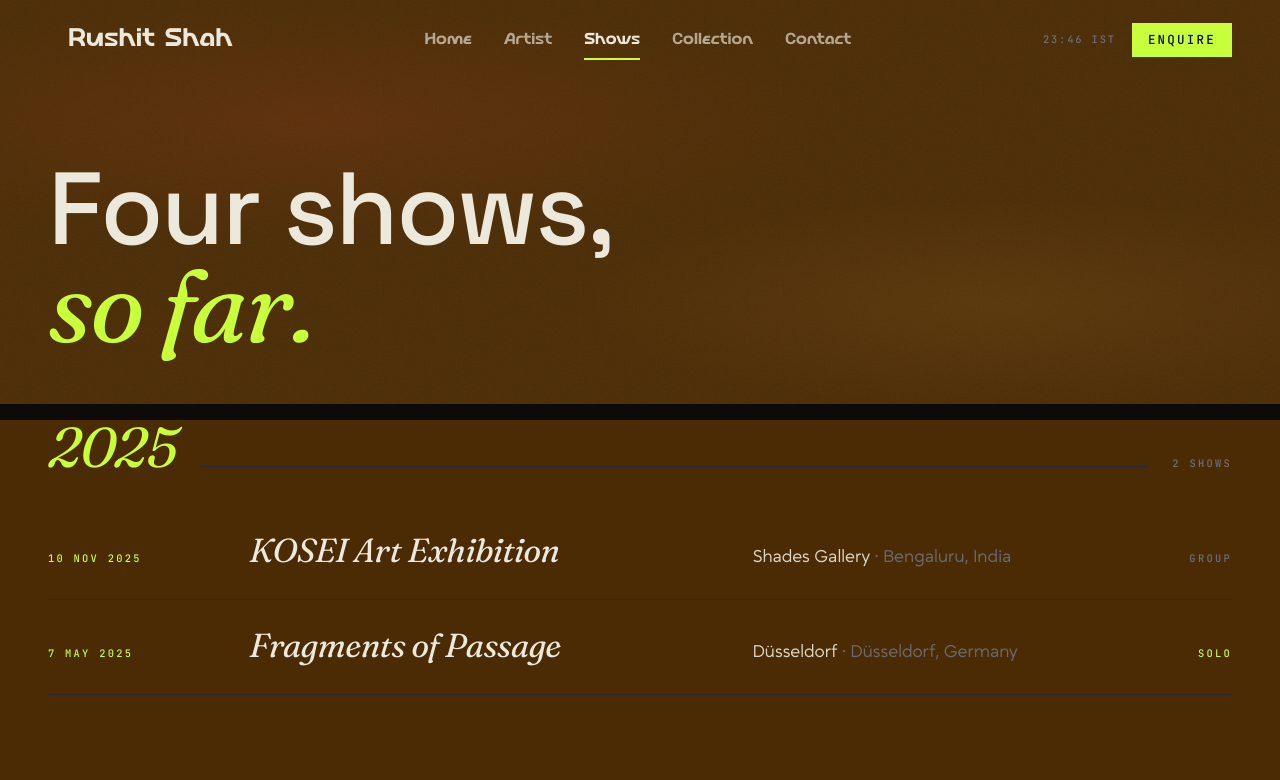
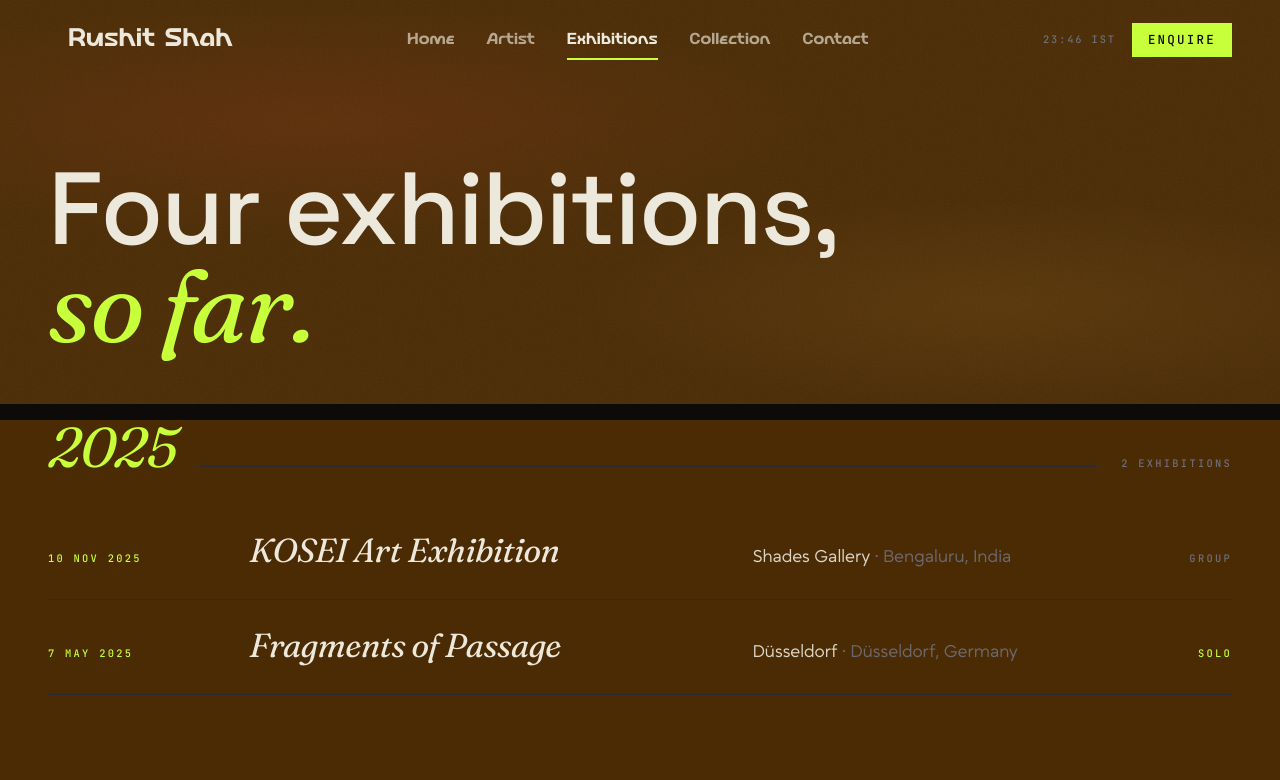
Before and after one commit to hunternodes/rushit-shah-portfolio, a Next.js app: page /exhibitions in a window 1280 px wide. Shown: the top 780 px of the page. Built offline with nearby package versions, Linux system fonts and the light colour scheme.

Commit message:
content: rename 'Shows' \u2192 'Exhibitions' sitewide — nav + footer nav labels; exhibitions page headline 'Four shows' \u2192 'Four exhibitions'; per-year row count 'SHOW/SHOWS' \u2192 'EXHIBITION/EXHIBITIONS'. URL /exhibitions unchanged (already matches)

```diff
--- a/app/(public)/exhibitions/page.tsx
+++ b/app/(public)/exhibitions/page.tsx
@@ -98,7 +98,7 @@ export default function ExhibitionsPage() {
               letterSpacing: '-0.02em',
             }}
           >
-            Four shows,
+            Four exhibitions,
             <br />
             <span className="in-serif" style={{ color: 'var(--lime)' }}>
               so far.
@@ -141,7 +141,7 @@ export default function ExhibitionsPage() {
                   style={{ color: 'var(--dim)', letterSpacing: '0.22em' }}
                 >
                   {byYear[year].length}{' '}
-                  {byYear[year].length === 1 ? 'SHOW' : 'SHOWS'}
+                  {byYear[year].length === 1 ? 'EXHIBITION' : 'EXHIBITIONS'}
                 </span>
               </div>
 
--- a/components/Footer.tsx
+++ b/components/Footer.tsx
@@ -5,7 +5,7 @@ import Link from 'next/link';
 const nav = [
   { label: 'Home', href: '/' },
   { label: 'Artist', href: '/artist' },
-  { label: 'Shows', href: '/exhibitions' },
+  { label: 'Exhibitions', href: '/exhibitions' },
   { label: 'Collection', href: '/collection' },
   { label: 'Contact', href: '/contact' },
 ];
--- a/components/Nav.tsx
+++ b/components/Nav.tsx
@@ -8,7 +8,7 @@ import { motion, AnimatePresence } from 'framer-motion';
 const items = [
   { label: 'Home', href: '/' },
   { label: 'Artist', href: '/artist' },
-  { label: 'Shows', href: '/exhibitions' },
+  { label: 'Exhibitions', href: '/exhibitions' },
   { label: 'Collection', href: '/collection' },
   { label: 'Contact', href: '/contact' },
 ];
```
Also changed, not shown: .claude/settings.local.json.
